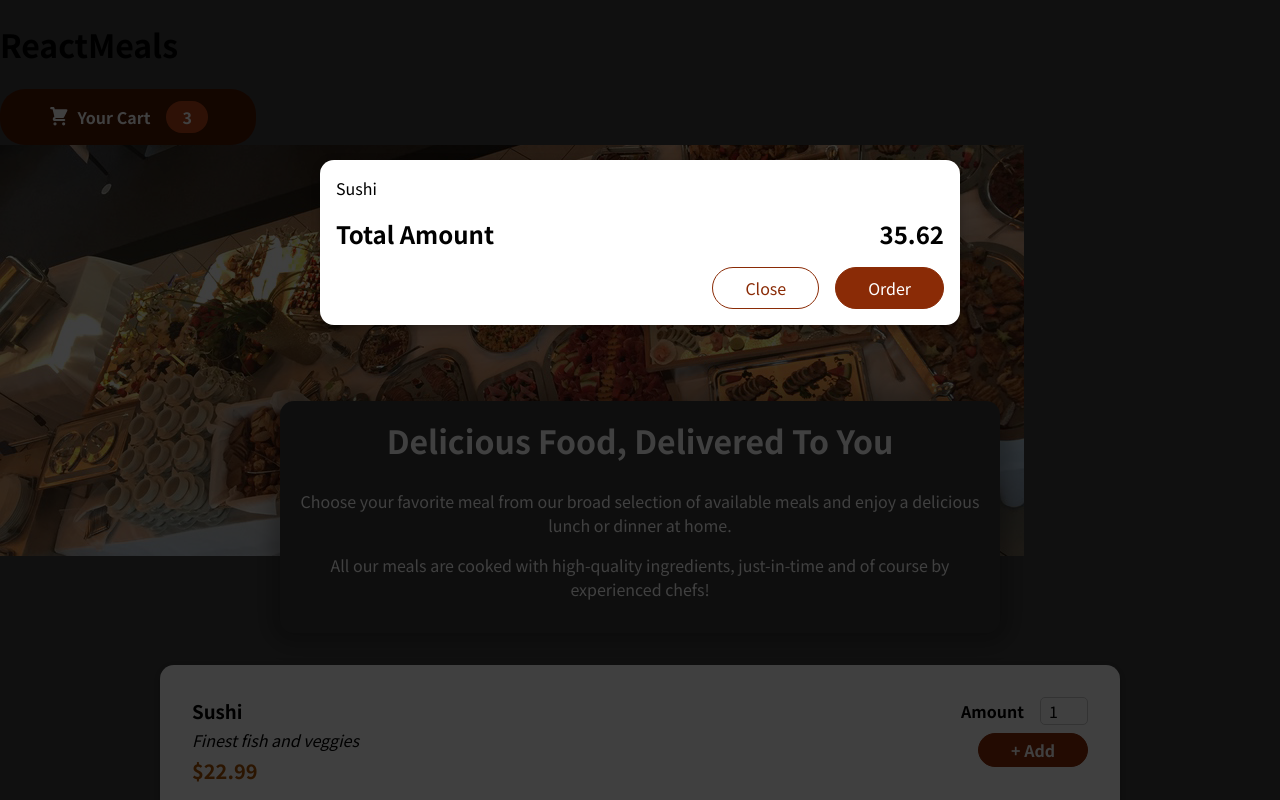
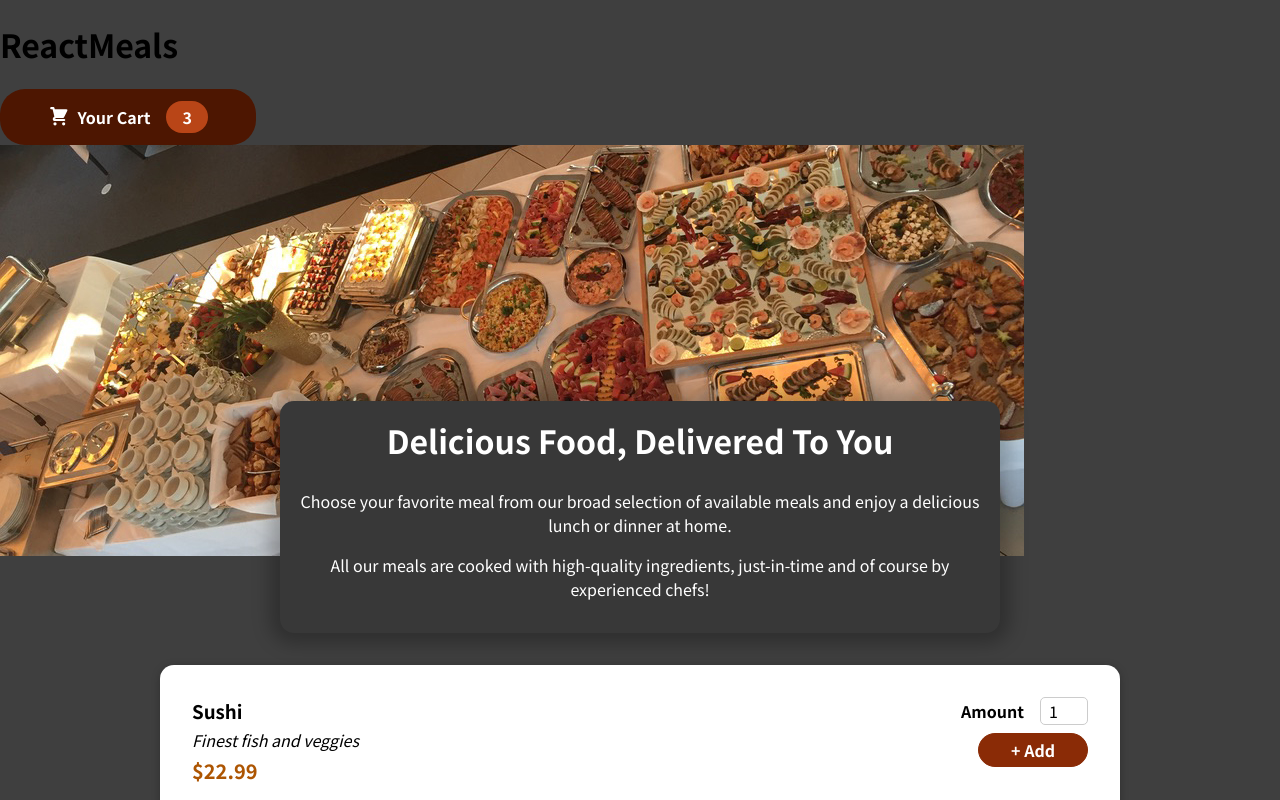
Before and after one commit to bikokwa/react-order-app, a React (Create React App) app: page / in a window 1280 px wide. Shown: the top 800 px of the page. Built offline with nearby package versions, Linux system fonts and the light colour scheme.

Commit message:
managing cart and modal state

```diff
--- a/src/App.js
+++ b/src/App.js
@@ -1,12 +1,23 @@
+import { useState } from "react";
 import Cart from "./components/Cart/Cart";
 import Header from "./components/Layout/Header";
 import Meals from "./components/Meals/Meals";
 
 function App() {
+  const [cartIsShown, setCartIsShown] = useState(false);
+
+  const showCartHandler = () => {
+    setCartIsShown(true);
+  };
+
+  const hideCartHandler = () => {
+    setCartIsShown(false);
+  };
+
   return (
     <>
-      <Cart />
-      <Header />
+      {cartIsShown && <Cart onClose={hideCartHandler} />}
+      <Header onShowCart={showCartHandler} />
       <main>
         <Meals />
       </main>
--- a/src/components/Cart/Cart.js
+++ b/src/components/Cart/Cart.js
@@ -1,24 +1,26 @@
 import Modal from "../UI/Modal";
 import classes from "./Cart.module.css";
 
-export default function Cart() {
+export default function Cart(props) {
   const cartItems = (
     <ul className={classes["cart-items"]}>
       {[{ id: "c1", name: "Sushi", amount: 2, price: 12.99 }].map((item) => (
-        <li>{item.name}</li>
+        <li key={item.id}>{item.name}</li>
       ))}
     </ul>
   );
 
   return (
-    <Modal>
+    <Modal onClose={props.onClose}>
       {cartItems}
       <div className={classes.total}>
         <span>Total Amount</span>
         <span>35.62</span>
       </div>
       <div className={classes.actions}>
-        <button className={classes["button--alt"]}>Close</button>
+        <button className={classes["button--alt"]} onClick={props.onClose}>
+          Close
+        </button>
         <button className={classes.button}>Order</button>
       </div>
     </Modal>
--- a/src/components/Layout/Header.js
+++ b/src/components/Layout/Header.js
@@ -7,7 +7,7 @@
     <>
       <header className={classes.header}>
         <h1>ReactMeals</h1>
-        <HeaderCartButton />
+        <HeaderCartButton onClick={props.onShowCart} />
       </header>
       <div className={classes["main-image"]}>
         <img src={mealsImage} alt="A table full of delicious food!" />
--- a/src/components/Layout/HeaderCartButton.js
+++ b/src/components/Layout/HeaderCartButton.js
@@ -3,7 +3,7 @@
 
 export default function HeaderCartButton(props) {
   return (
-    <button className={classes.button}>
+    <button className={classes.button} onClick={props.onClick}>
       <span className={classes.icon}>
         <CartIcon />
       </span>
--- a/src/components/UI/Modal.js
+++ b/src/components/UI/Modal.js
@@ -3,7 +3,7 @@
 
 export default function Modal(props) {
   const Backdrop = (props) => {
-    return <div className={classes.backdrop} />;
+    return <div className={classes.backdrop} onClick={props.onClose} />;
   };
 
   const ModalOverlay = (props) => {
@@ -18,7 +18,10 @@
 
   return (
     <>
-      {ReactDOM.createPortal(<Backdrop />, portalElement)}
+      {ReactDOM.createPortal(
+        <Backdrop onClose={props.onClose} />,
+        portalElement
+      )}
       {ReactDOM.createPortal(
         <ModalOverlay>{props.children}</ModalOverlay>,
         portalElement
```
